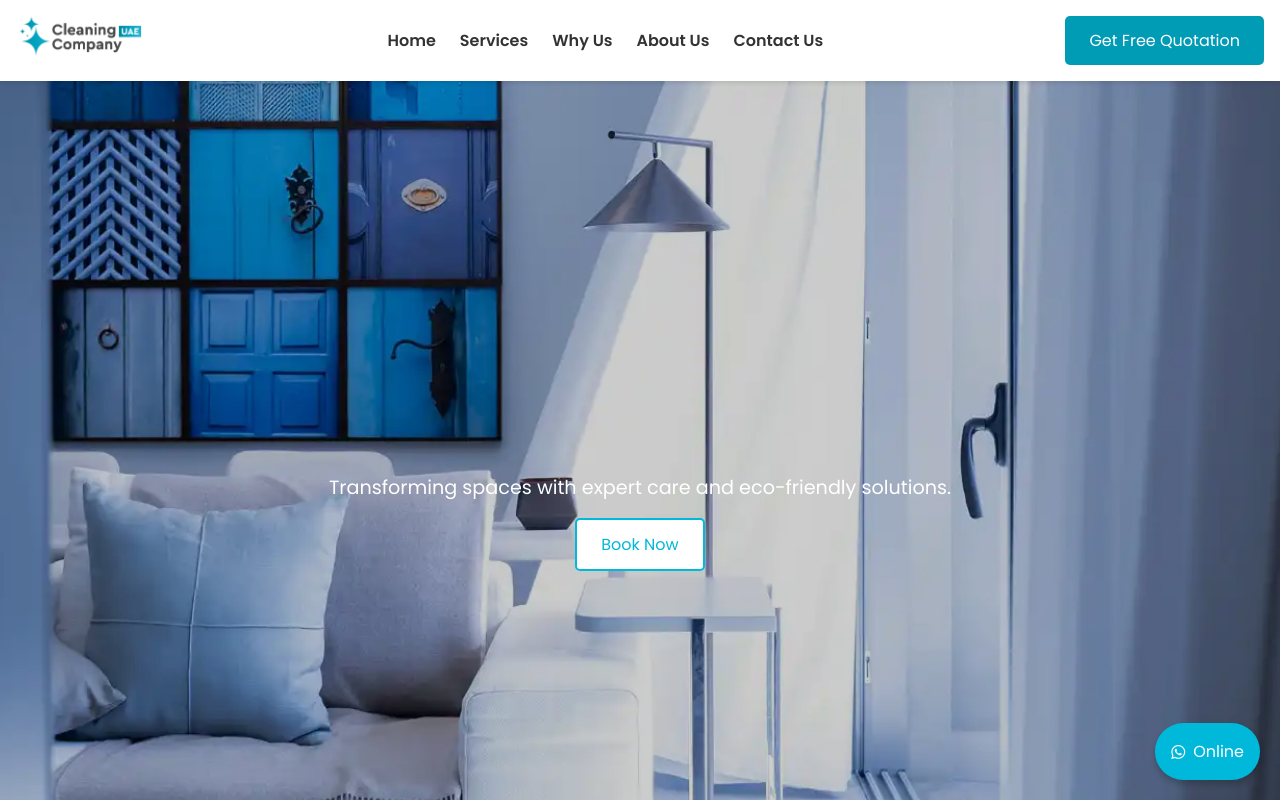
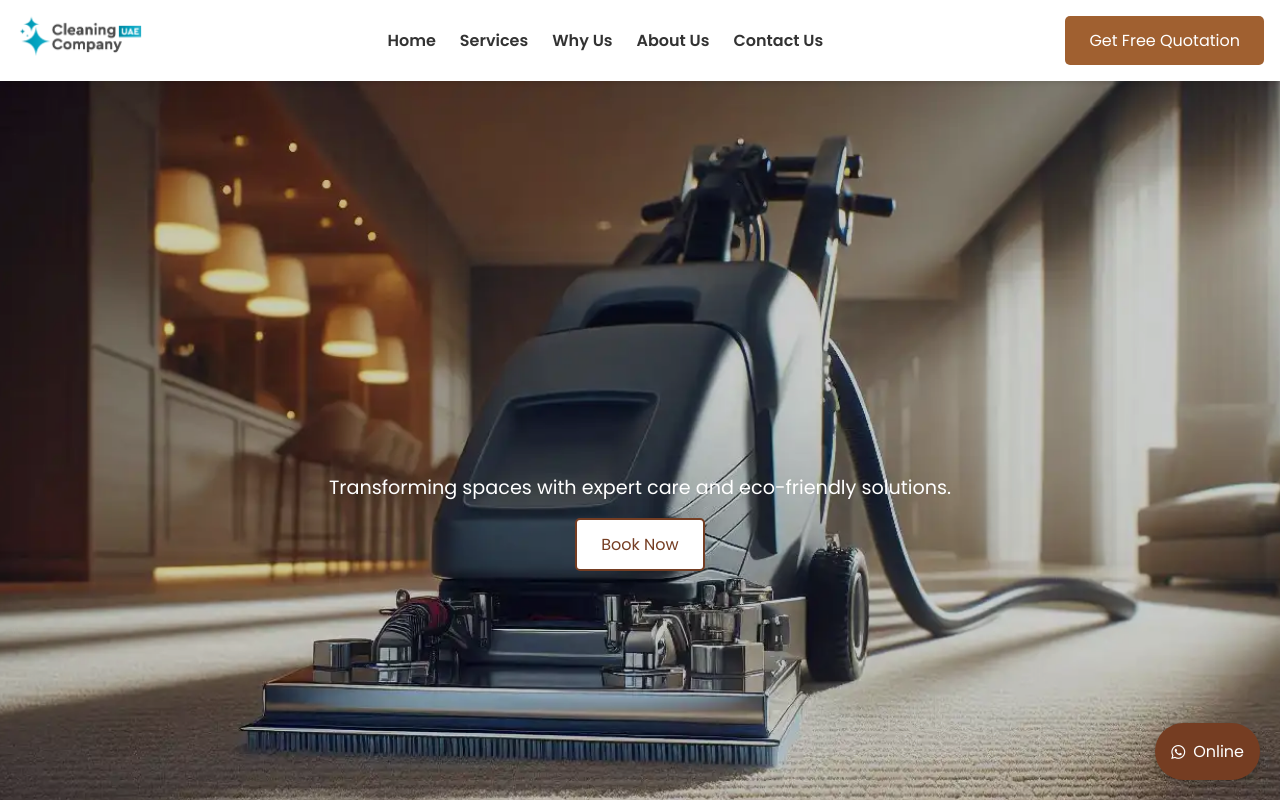
Before and after one commit to cleaninguae/cleaninguae.github.io, a plain HTML site: page index.html in a window 1280 px wide. In both pictures the pointer is over the link "Get Free Quotation". Shown: the top 800 px of the page. Drawn offline with Linux system fonts and the light colour scheme.

Commit message:
Update index.html

```diff
--- a/index.html
+++ b/index.html
@@ -47,7 +47,7 @@
   <style>
     body { margin: 0; font-family: 'Poppins', sans-serif; background: #fff; }
     .navbar { position: sticky; top: 0; background: #fff; box-shadow: 0 2px 4px rgba(0,0,0,0.1); padding: 1rem; display: flex; justify-content: space-between; align-items: center; z-index: 1000; }
-    .hero { height: 100vh; background: url('best-home-interior-with-sofa-photo.webp') center/cover no-repeat; position: relative; display: flex; flex-direction: column; justify-content: center; align-items: center; text-align: center; color: #fff; }
+    .hero { height: 100vh; background: url('carpet-cleaner-photo.webp') center/cover no-repeat; position: relative; display: flex; flex-direction: column; justify-content: center; align-items: center; text-align: center; color: #fff; }
     .hero::before { content: ''; position: absolute; top: 0; left: 0; width: 100%; height: 100%; background: rgba(0,0,0,0.2); }
   </style>
 
@@ -55,7 +55,7 @@
   <style>
     /* Variables */
     :root {
-      --aqua-blue: #00B8D9;
+      --aqua-blue: #753d22;
       --dark-gray: #333;
       --spacing-sm: 1rem;
       --spacing-md: 2rem;
@@ -67,7 +67,7 @@
     .navbar__menu { display: flex; gap: 1.5rem; }
     .navbar__menu a { text-decoration: none; color: var(--dark-gray); font-weight: 600; }
     .navbar__cta { background: var(--aqua-blue); color: #fff; padding: 0.75rem 1.5rem; border-radius: 5px; text-decoration: none; }
-    .navbar__cta:hover { background: #009bb5; }
+    .navbar__cta:hover { background: #a06030; }
     .navbar__toggle { display: none; }
 
     /* Hero */
@@ -94,7 +94,7 @@
     .custom-request form { display: flex; flex-direction: column; gap: var(--spacing-sm); max-width: 500px; margin: var(--spacing-md) auto; }
     .custom-request textarea { padding: var(--spacing-sm); border: 1px solid #ddd; border-radius: 5px; }
     .custom-request button { background: var(--aqua-blue); color: #fff; padding: 0.75rem; border: none; border-radius: 5px; cursor: pointer; }
-    .custom-request button:hover { background: #009bb5; }
+    .custom-request button:hover { background: #a06030; }
 
     /* Testimonials */
     .testimonials { padding: var(--spacing-lg); text-align: center; }
@@ -111,7 +111,7 @@
 
     /* WhatsApp Widget */
     .whatsapp { position: fixed; bottom: 20px; right: 20px; background: var(--aqua-blue); color: #fff; padding: 1rem; border-radius: 50px; box-shadow: 0 4px 6px rgba(0,0,0,0.2); text-decoration: none; display: flex; align-items: center; gap: 0.5rem; }
-    .whatsapp:hover { background: #009bb5; }
+    .whatsapp:hover { background: #a06030; }
 
     /* Footer */
     .footer { padding: var(--spacing-lg); background: #f9f9f9; }
```
